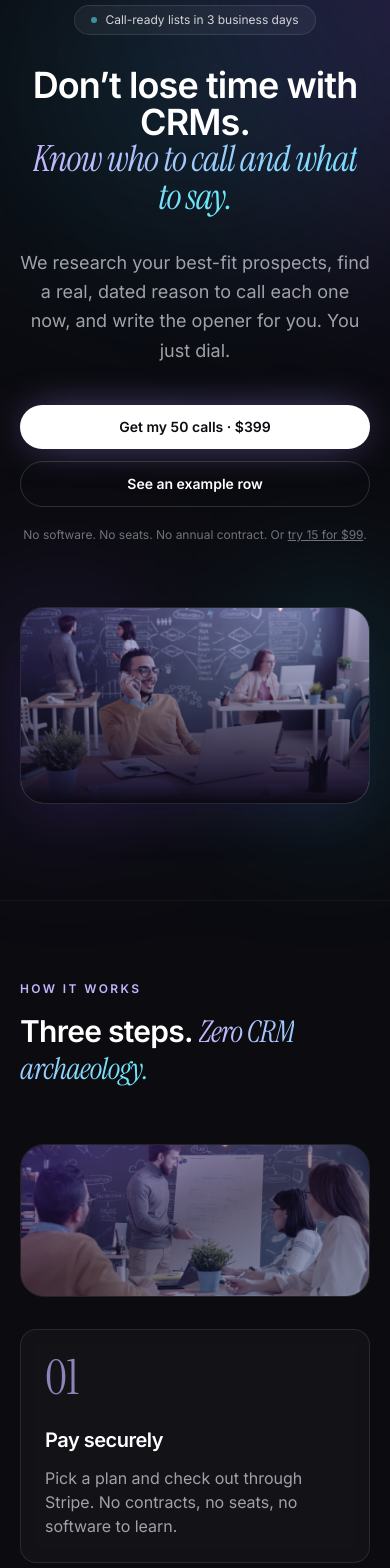
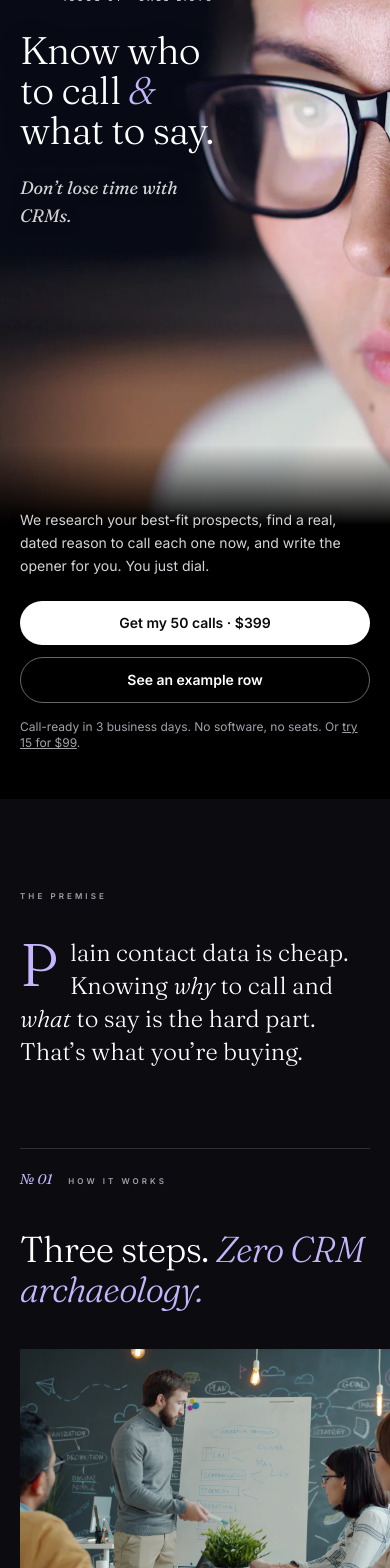
Before and after one commit to WalkerTexas-coder/summerlyn_advisors, a React (Vite) app: page / in a window 390 px wide. Shown: the part 140-1708 px from the top of the page. Built offline with nearby package versions, Linux system fonts and the light colour scheme; no server answers.

Commit message:
Editorial home: type set on hero photo (no overlay), Fraunces display serif, asymmetric numbered sections; dedupe og/twitter meta into SEO.tsx

```diff
--- a/index.html
+++ b/index.html
@@ -7,18 +7,9 @@
     <meta name="theme-color" content="#0b0b10" />
     <link rel="preconnect" href="https://fonts.googleapis.com" />
     <link rel="preconnect" href="https://fonts.gstatic.com" crossorigin />
-    <link href="https://fonts.googleapis.com/css2?family=Inter:wght@400;500;600;700&family=Instrument+Serif:ital@0;1&display=swap" rel="stylesheet" />
+    <link href="https://fonts.googleapis.com/css2?family=Fraunces:ital,opsz,wght@0,9..144,300..600;1,9..144,300..500&family=Inter:wght@400;500;600;700&family=Instrument+Serif:ital@0;1&display=swap" rel="stylesheet" />
     <title>Summerlyn Call Lists | Know who to call and what to say</title>
     <meta name="description" content="Don't lose time with CRMs. Summerlyn Call Lists delivers researched, call-ready prospects with a dated reason to call and a script for each, in 3 business days." />
-    <meta property="og:type" content="website" />
-    <meta property="og:site_name" content="Summerlyn Advisors" />
-    <meta property="og:title" content="Summerlyn Call Lists | Know who to call and what to say" />
-    <meta property="og:description" content="Researched B2B call lists with a dated reason to call and a script for every contact, in 3 business days." />
-    <meta property="og:image" content="https://www.summerlynadvisors.com/images/og-image.jpg" />
-    <meta property="og:image:width" content="1200" />
-    <meta property="og:image:height" content="630" />
-    <meta name="twitter:card" content="summary_large_image" />
-    <meta name="twitter:image" content="https://www.summerlynadvisors.com/images/og-image.jpg" />
   </head>
   <body>
     <div id="root"></div>
--- a/src/index.css
+++ b/src/index.css
@@ -23,6 +23,10 @@
   .card { @apply rounded-2xl border border-white/10 bg-white/[0.03] p-6 md:p-8 backdrop-blur; }
   .input { @apply w-full rounded-xl border border-white/10 bg-ink-900 px-4 py-3 text-white placeholder-zinc-500 focus:border-brand-400 focus:outline-none focus:ring-2 focus:ring-brand-500/30; }
   .label { @apply block text-sm font-medium text-zinc-300 mb-1.5; }
+  .kicker { @apply text-[11px] font-semibold uppercase tracking-[0.28em] text-zinc-400; font-variant-caps: all-small-caps; }
+  .sec-num { @apply font-display text-sm italic text-brand-300; }
+  .rule { @apply border-t border-white/15; }
+  .h-ed { @apply font-display font-light text-white leading-[1.05] tracking-[-0.02em]; }
   .prose-x p { @apply mb-5 leading-relaxed text-zinc-300 text-lg; }
   .prose-x h2 { @apply mt-10 mb-4 text-2xl font-semibold; }
   .prose-x ul { @apply mb-5 list-disc pl-6 space-y-2 text-zinc-300 text-lg; }
--- a/src/pages/Home.tsx
+++ b/src/pages/Home.tsx
@@ -1,106 +1,172 @@
+import { ReactNode } from 'react';
 import { Link } from 'react-router-dom';
 import SEO from '../components/SEO';
-import { CTA, FAQ, Photo, Pricing, SampleRow, SectionHead } from '../components/ui';
+import { CTA, FAQ, Pricing, SampleRow } from '../components/ui';
 import { photoCredits } from '../data/photoCredits';
 import { deliverables, howItWorks, icpPoints, STRIPE_LINKS } from '../data/callListOffer';
 import { insights } from '../data/insights';
 
+function SectionLabel({ n, children }: { n: string; children: ReactNode }) {
+  return (
+    <div className="flex items-baseline gap-4 rule pt-5 mb-10 md:mb-14">
+      <span className="sec-num">№ {n}</span>
+      <span className="kicker">{children}</span>
+    </div>
+  );
+}
+
+function EdImage({ photo, className = '', pos = '' }: { photo: { file: string; alt: string; photographer: string }; className?: string; pos?: string }) {
+  return (
+    <figure className={className}>
+      <img src={photo.file} alt={photo.alt} loading="lazy" decoding="async" className={`w-full h-full object-cover ${pos}`} />
+      <figcaption className="mt-2 text-[11px] uppercase tracking-[0.2em] text-zinc-500">Photo · {photo.photographer} / Unsplash</figcaption>
+    </figure>
+  );
+}
+
 export default function Home() {
+  const hero = photoCredits.focusedResearch;
   return (
     <>
       <SEO title="Know who to call and what to say" description="Don't lose time with CRMs. Summerlyn Call Lists delivers researched B2B prospects with a dated reason to call and a script for each, in 3 business days." url="/" />
 
-      <section className="container-x pt-20 pb-24 md:pt-32 md:pb-32 text-center">
-        <div className="animate-fadeUp">
-          <span className="inline-flex items-center gap-2 rounded-full border border-white/10 bg-white/5 px-4 py-1.5 text-xs text-zinc-300">
-            <span className="h-1.5 w-1.5 rounded-full bg-cyan-300 animate-pulse" /> Call-ready lists in 3 business days
-          </span>
-          <h1 className="h-display mt-8 max-w-5xl mx-auto">
-            Don’t lose time with CRMs.<br />
-            <span className="serif-accent">Know who to call and what to say.</span>
-          </h1>
-          <p className="lead mt-8 max-w-2xl mx-auto">We research your best-fit prospects, find a real, dated reason to call each one now, and write the opener for you. You just dial.</p>
-          <div className="mt-10 flex flex-col sm:flex-row gap-3 justify-center">
-            <a href={STRIPE_LINKS.sprint} className="btn-primary">Get my 50 calls · $399</a>
-            <a href="#sample" className="btn-ghost">See an example row</a>
+      {/* Hero: type set directly on the photo's dark negative space */}
+      <section className="relative overflow-hidden bg-black">
+        <img src={hero.file} alt={hero.alt} loading="eager" fetchPriority="high" decoding="async"
+          className="absolute inset-x-0 top-0 h-[600px] md:h-full w-full object-cover object-[34%_center] md:object-[100%_center]" />
+        <div aria-hidden className="md:hidden absolute inset-x-0 top-[520px] h-20 bg-gradient-to-b from-transparent to-black" />
+        <div className="relative container-x flex md:min-h-[min(calc(100svh-4rem),820px)] flex-col justify-between pt-16 pb-12 md:pt-20 md:pb-14">
+          <div className="min-h-[520px] md:min-h-0 max-w-[13rem] sm:max-w-md md:max-w-xl animate-fadeUp">
+            <div className="flex items-center gap-3 kicker !text-zinc-300">
+              <span className="h-px w-8 bg-zinc-400" /> Issue 01 · Call Lists
+            </div>
+            <h1 className="h-ed mt-6 text-[2.4rem] sm:text-6xl md:text-7xl lg:text-[5rem] [text-shadow:0_2px_24px_rgba(0,0,0,.45)]">
+              Know who to call <br className="hidden md:inline" /><span className="italic text-brand-300">&amp; </span>what to say.
+            </h1>
+            <p className="mt-6 font-display italic text-lg md:text-2xl text-zinc-300 [text-shadow:0_1px_12px_rgba(0,0,0,.6)]">Don’t lose time with CRMs.</p>
           </div>
-          <p className="mt-5 text-xs text-zinc-500">No software. No seats. No annual contract. Or <a href={STRIPE_LINKS.pilot} className="underline hover:text-white">try 15 for $99</a>.</p>
-        </div>
-        <div className="relative mt-16 md:mt-20 animate-fadeUp">
-          <div aria-hidden className="absolute -inset-6 -z-10 rounded-[2.5rem] bg-gradient-to-r from-brand-500/20 via-transparent to-cyan-400/20 blur-3xl" />
-          <Photo photo={photoCredits.heroSalesCall} priority className="aspect-[16/9] md:aspect-[21/9] shadow-2xl shadow-brand-500/10" imgClassName="object-[center_30%]" />
+          <div className="sm:max-w-md animate-fadeUp">
+            <p className="text-sm md:text-base text-zinc-300 leading-relaxed [text-shadow:0_1px_10px_rgba(0,0,0,.7)]">We research your best-fit prospects, find a real, dated reason to call each one now, and write the opener for you. You just dial.</p>
+            <div className="mt-6 flex flex-col sm:flex-row gap-3">
+              <a href={STRIPE_LINKS.sprint} className="btn-primary !shadow-none">Get my 50 calls · $399</a>
+              <a href="#sample" className="btn-ghost !border-white/40 backdrop-blur-sm">See an example row</a>
+            </div>
+            <p className="mt-4 text-xs text-zinc-400">Call-ready in 3 business days. No software, no seats. Or <a href={STRIPE_LINKS.pilot} className="underline hover:text-white">try 15 for $99</a>.</p>
+          </div>
         </div>
       </section>
 
-      <section className="container-x section border-t border-white/5">
-        <SectionHead eyebrow="How it works" title={<>Three steps. <span className="serif-accent">Zero CRM archaeology.</span></>} />
-        <Photo photo={photoCredits.teamStrategy} overlay="full" className="mb-8 aspect-[16/7] md:aspect-[3/1]" />
-        <div className="grid gap-6 md:grid-cols-3">
+      {/* Standfirst */}
+      <section className="container-x pt-20 md:pt-28">
+        <div className="grid gap-8 md:grid-cols-12">
+          <p className="kicker md:col-span-3 pt-2">The premise</p>
+          <p className="md:col-span-8 md:col-start-5 font-display font-light text-2xl md:text-4xl leading-snug text-white">
+            <span className="float-left mr-3 mt-1 font-display text-6xl md:text-7xl leading-[.8] text-brand-300">P</span>lain contact data is cheap. Knowing <em>why</em> to call and <em>what</em> to say is the hard part. That’s what you’re buying.
+          </p>
+        </div>
+      </section>
+
+      {/* 01 How it works */}
+      <section className="container-x section">
+        <SectionLabel n="01">How it works</SectionLabel>
+        <div className="grid gap-10 md:grid-cols-12">
+          <h2 className="h-ed text-4xl md:text-6xl md:col-span-5">Three steps. <em className="text-brand-300">Zero CRM archaeology.</em></h2>
+          <EdImage photo={photoCredits.teamStrategy} className="md:col-span-6 md:col-start-7 aspect-[4/3]" />
+        </div>
+        <ol className="mt-16 grid md:grid-cols-3 border-t border-white/15">
           {howItWorks.map((s) => (
-            <div key={s.n} className="card group hover:border-brand-400/40 transition">
-              <p className="font-serif text-5xl text-brand-300/70">{s.n}</p>
-              <h3 className="mt-6 text-xl font-semibold">{s.title}</h3>
-              <p className="mt-3 text-zinc-400">{s.body}</p>
+            <li key={s.n} className="py-8 md:pr-8 md:[&:not(:first-child)]:pl-8 md:[&:not(:first-child)]:border-l border-b md:border-b-0 border-white/15">
+              <p className="font-display italic text-5xl text-zinc-500">{s.n}</p>
+              <h3 className="mt-5 font-display text-2xl font-normal">{s.title}</h3>
+              <p className="mt-3 text-zinc-400 leading-relaxed">{s.body}</p>
+            </li>
+          ))}
+        </ol>
+      </section>
+
+      {/* 02 What you get */}
+      <section id="sample" className="container-x section scroll-mt-20">
+        <SectionLabel n="02">What you get</SectionLabel>
+        <div className="grid gap-8 md:grid-cols-12 mb-12">
+          <h2 className="h-ed text-4xl md:text-6xl md:col-span-7">Every row answers <em className="text-brand-300">who, why now,</em> and what to say.</h2>
+          <p className="md:col-span-4 md:col-start-9 self-end text-zinc-400 leading-relaxed">A Google Sheet and CSV, one row per contact, plus a script sheet with your master talk track and top objections.</p>
+        </div>
+        <SampleRow />
+        <div className="mt-16 grid sm:grid-cols-2 lg:grid-cols-3 gap-x-10">
+          {deliverables.map((d, i) => (
+            <div key={d.title} className="border-t border-white/15 py-6">
+              <p className="kicker !text-zinc-500">{String(i + 1).padStart(2, '0')}</p>
+              <h3 className="mt-2 font-display text-xl font-normal">{d.title}</h3>
+              <p className="mt-2 text-sm text-zinc-400 leading-relaxed">{d.body}</p>
             </div>
           ))}
         </div>
       </section>
 
-      <section id="sample" className="container-x section scroll-mt-20">
-        <SectionHead eyebrow="What you get" title={<>Every row answers <span className="serif-accent">who, why now, and what to say.</span></>} body="A Google Sheet and CSV, one row per contact, plus a script sheet with your master talk track and top objections." />
-        <SampleRow />
-        <div className="grid gap-px mt-12 rounded-3xl overflow-hidden border border-white/10 bg-white/10 sm:grid-cols-2 lg:grid-cols-3">
-          {deliverables.map((d) => (
-            <div key={d.title} className="bg-ink-950 p-7"><h3 className="font-semibold">{d.title}</h3><p className="mt-2 text-sm text-zinc-400">{d.body}</p></div>
-          ))}
-        </div>
+      {/* Pull quote */}
+      <section className="container-x py-12 md:py-20">
+        <blockquote className="mx-auto max-w-4xl border-y border-white/15 py-12 md:py-16 text-center">
+          <p className="font-display italic font-light text-3xl md:text-5xl leading-tight text-white">“A person with a problem, at the moment the problem becomes urgent.”</p>
+          <footer className="mt-6 kicker">On what makes a great ICP</footer>
+        </blockquote>
       </section>
 
-      <section className="section relative">
-        <div className="absolute inset-0 -z-10 bg-gradient-to-b from-transparent via-brand-500/5 to-transparent" />
-        <div className="container-x grid gap-14 lg:grid-cols-[1fr_1.2fr] items-start">
-          <div className="lg:sticky lg:top-28">
-            <p className="eyebrow mb-4">Ideal customer profiles</p>
-            <h2 className="h-section">The right connection.<br /><span className="serif-accent">The right timing.</span></h2>
-            <p className="lead mt-6">A great ICP isn’t a list of industries. It’s a person with a problem, at the moment the problem becomes urgent. That intersection is where calls turn into meetings, and it’s what we research for every contact.</p>
-            <Photo photo={photoCredits.founderLaptopCall} className="mt-10 aspect-[4/3]" />
+      {/* 03 ICP */}
+      <section className="container-x section">
+        <SectionLabel n="03">Ideal customer profiles</SectionLabel>
+        <div className="grid gap-14 lg:grid-cols-12 items-start">
+          <div className="lg:col-span-5 lg:sticky lg:top-28">
+            <h2 className="h-ed text-4xl md:text-6xl">The right connection. <em className="text-brand-300">The right timing.</em></h2>
+            <p className="mt-6 text-lg text-zinc-400 leading-relaxed">A great ICP isn’t a list of industries. It’s a person with a problem, at the moment the problem becomes urgent. That intersection is where calls turn into meetings, and it’s what we research for every contact.</p>
+            <EdImage photo={photoCredits.founderLaptopCall} className="mt-10 aspect-[4/5] md:aspect-[4/3]" />
           </div>
-          <div className="space-y-5">
+          <div className="lg:col-span-6 lg:col-start-7">
             {icpPoints.map((p, i) => (
-              <div key={p.title} className="card flex gap-6">
-                <span className="font-serif text-3xl text-cyan-300/70">{i + 1}</span>
-                <div><h3 className="text-xl font-semibold">{p.title}</h3><p className="mt-2 text-zinc-400">{p.body}</p></div>
+              <div key={p.title} className="grid grid-cols-[3rem_1fr] gap-4 border-t border-white/15 py-8 last:border-b">
+                <span className="font-display italic text-3xl text-zinc-500">{i + 1}</span>
+                <div><h3 className="font-display text-2xl font-normal">{p.title}</h3><p className="mt-2 text-zinc-400 leading-relaxed">{p.body}</p></div>
               </div>
             ))}
           </div>
         </div>
       </section>
 
+      {/* 04 Pricing */}
       <section id="pricing" className="container-x section scroll-mt-20">
-        <SectionHead center eyebrow="Pricing" title={<>Pay per list. <span className="serif-accent">Not per seat.</span></>} body="Plain contact data is cheap. Knowing why to call and what to say is the hard part. That’s what you’re buying." />
+        <SectionLabel n="04">Pricing</SectionLabel>
+        <div className="grid gap-8 md:grid-cols-12 mb-14">
+          <h2 className="h-ed text-4xl md:text-6xl md:col-span-6">Pay per list. <em className="text-brand-300">Not per seat.</em></h2>
+          <p className="md:col-span-5 md:col-start-8 self-end text-zinc-400 leading-relaxed">Plain contact data is cheap. Knowing why to call and what to say is the hard part. That’s what you’re buying.</p>
+        </div>
         <Pricing />
       </section>
 
+      {/* 05 Insights */}
       <section className="container-x section">
+        <SectionLabel n="05">Insights</SectionLabel>
         <div className="flex items-end justify-between flex-wrap gap-6 mb-12">
-          <SectionHead eyebrow="Insights" title={<>Lessons from the best <span className="serif-accent">sales books</span>, applied.</>} />
-          <Link to="/insights" className="btn-ghost mb-14">All insights →</Link>
+          <h2 className="h-ed text-4xl md:text-6xl max-w-3xl">Lessons from the best <em className="text-brand-300">sales books</em>, applied.</h2>
+          <Link to="/insights" className="kicker !text-white border-b border-white/40 pb-1 hover:border-white">All insights →</Link>
         </div>
-        <div className="grid gap-6 md:grid-cols-3">
-          {insights.slice(0, 3).map((a) => (
-            <Link key={a.slug} to={`/insights/${a.slug}`} className="card group hover:border-brand-400/40 transition flex flex-col">
-              <p className="text-xs text-cyan-300">{a.tag}</p>
-              <h3 className="mt-3 text-xl font-semibold group-hover:text-brand-300 transition">{a.title}</h3>
-              <p className="mt-3 text-sm text-zinc-400 flex-grow">{a.dek}</p>
+        <div className="grid md:grid-cols-12 gap-x-10">
+          {insights.slice(0, 3).map((a, i) => (
+            <Link key={a.slug} to={`/insights/${a.slug}`} className={`group border-t border-white/15 py-8 flex flex-col ${i === 0 ? 'md:col-span-6 md:row-span-2' : 'md:col-span-6'}`}>
+              <p className="kicker !text-brand-300">{a.tag}</p>
+              <h3 className={`mt-3 font-display font-normal group-hover:text-brand-300 transition ${i === 0 ? 'text-3xl md:text-5xl leading-tight' : 'text-2xl'}`}>{a.title}</h3>
+              <p className="mt-3 text-zinc-400 leading-relaxed flex-grow">{a.dek}</p>
               <p className="mt-6 text-xs text-zinc-500">From <em>{a.book}</em> · {a.author}</p>
             </Link>
           ))}
         </div>
       </section>
 
-      <section className="container-x section grid gap-12 lg:grid-cols-[1fr_2fr]">
-        <div><p className="eyebrow mb-4">FAQ</p><h2 className="h-section">Questions, answered.</h2></div>
-        <FAQ />
+      {/* 06 FAQ */}
+      <section className="container-x section">
+        <SectionLabel n="06">FAQ</SectionLabel>
+        <div className="grid gap-12 lg:grid-cols-12">
+          <h2 className="h-ed text-4xl md:text-6xl lg:col-span-4">Questions, <em className="text-brand-300">answered.</em></h2>
+          <div className="lg:col-span-7 lg:col-start-6"><FAQ /></div>
+        </div>
       </section>
 
       <CTA />
--- a/tailwind.config.js
+++ b/tailwind.config.js
@@ -10,6 +10,7 @@ export default {
       },
       fontFamily: {
         sans: ['Inter', 'system-ui', 'sans-serif'],
+        display: ['Fraunces', 'Georgia', 'serif'],
         serif: ['"Instrument Serif"', 'Georgia', 'serif'],
       },
       keyframes: {
```
